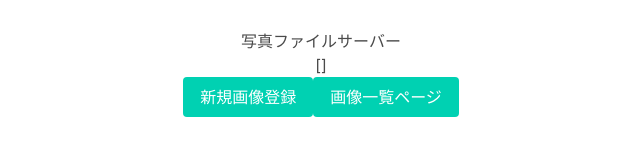
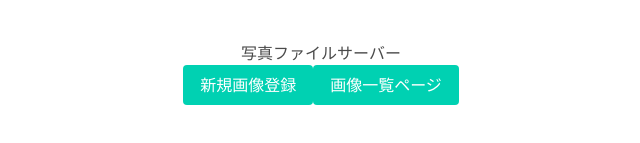
Before and after one commit to kazukishimamoto/kaikaz, a Nuxt app: page / in a window 1280 px wide. Shown: the part 459-602 px from the top of the page, without its empty margins (319-959 px from the left). Built offline with nearby package versions, Linux system fonts and the light colour scheme.

Commit message:
linter対応

```diff
--- a/pages/images/index.vue
+++ b/pages/images/index.vue
@@ -2,7 +2,7 @@
   <div class="container">
     <h1>画像一覧</h1>
     <div v-for="(images,y) in imageTable" :key="y" class="tile is-ancestor">
-      <div  class="tile is-parent">
+      <div class="tile is-parent">
         <div v-for="(image,x) in images" :key="image" class="tile is-child box">
           <div class="card">
             <div class="card-image">
@@ -20,13 +20,31 @@
 
 <script>
 export default {
-  data() {
+  data () {
     return {
       imageNames: [],
       urls: []
     }
   },
-  async mounted() {
+  computed: {
+    imageTable () {
+      const imageTable = []
+
+      if (this.urls) {
+        for (let y = 0; y < this.imageNames.length / 3; y++) {
+          const tmp = []
+          for (let x = 0; x < 3; x++) {
+            if (this.urls[x + y * 3]) { tmp.push(this.urls[x + y * 3]) } else { tmp.push('https://corp.zaif.jp/wp-content/uploads/2017/01/noimage.png') }
+          }
+          imageTable.push(tmp)
+        }
+        return imageTable
+      }
+
+      return imageTable
+    }
+  },
+  async mounted () {
     // イメージ名の取得
     this.imageNames = []
     const listRef = this.$fire.storage.ref().child('images')
@@ -34,7 +52,7 @@ export default {
       res.items.forEach((itemsRef) => {
         this.imageNames.push(itemsRef.name)
       })
-    }).catch((error) => {})
+    })
 
     // 画像一覧取得
     this.imageNames.forEach((imgName) => {
@@ -49,27 +67,6 @@ export default {
         this.urls.push(url)
       })
     })
-  },
-  computed: {
-    imageTable() {
-      const imageTable = []
-
-      if (this.urls) {
-        for (let y = 0; y < this.imageNames.length/3; y++) {
-          const tmp = []
-          for (let x = 0; x < 3; x++) {
-            if (this.urls[x+y*3])
-              tmp.push(this.urls[x+y*3])
-            else
-              tmp.push('https://corp.zaif.jp/wp-content/uploads/2017/01/noimage.png')
-          }
-          imageTable.push(tmp)
-        }
-        return imageTable
-      }
-
-      return imageTable
-    }
   }
 }
 </script>
--- a/pages/images/new.vue
+++ b/pages/images/new.vue
@@ -48,7 +48,7 @@ export default {
     },
     submit () {
       if (!this.files) {
-        console.log('File not found')
+        alert('File not found')
         return
       }
 
@@ -63,7 +63,6 @@ export default {
 
         // 画像のアップロード
         storage.child(`images/${file.name}`).put(file).then((snapshot) => {
-          console.log('Uploaded a blob or file!')
           console.log(snapshot) // リンター対策：今後snapshot使うと思うので
 
           // ファイル数をカウントして、最後のファイルがアップロードされたときだけ画面遷移する
--- a/pages/index.vue
+++ b/pages/index.vue
@@ -6,7 +6,6 @@
         kaikaz
       </h1>
       <p>写真ファイルサーバー</p>
-      <p>{{ this.images }}</p>
       <div class="link">
         <nuxt-link to="/images/new">
           <button class="button is-primary">
@@ -14,9 +13,9 @@
           </button>
         </nuxt-link>
         <nuxt-link to="/images">
-            <button class="button is-primary">
-              画像一覧ページ
-            </button>
+          <button class="button is-primary">
+            画像一覧ページ
+          </button>
         </nuxt-link>
       </div>
     </div>
```
